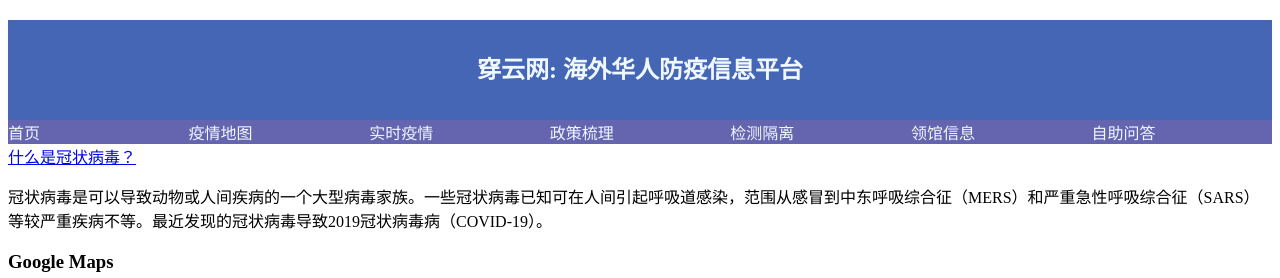
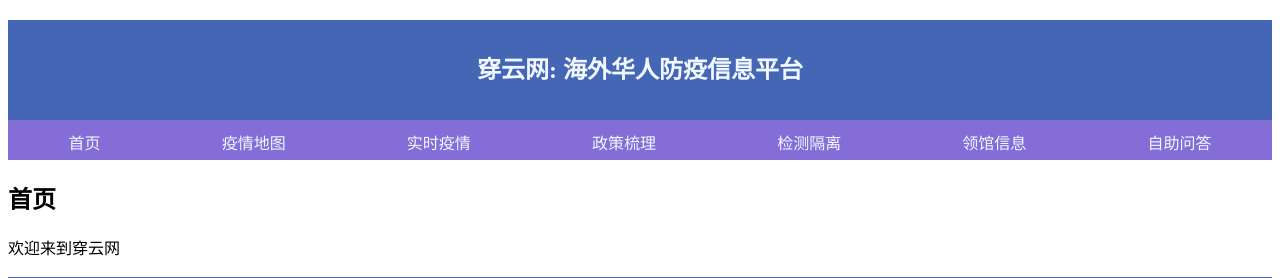
Before and after one commit to szilvias/chuanyunwang, a PHP site: page / in a window 1280 px wide. Shown: the top 278 px of the page. Run offline with PHP 8.4, Linux system fonts and the light colour scheme; some libraries are stand-ins or nearby versions.

Commit message:
the version0 of the website

```diff
--- a/index.html
+++ b/index.html
@@ -4,8 +4,10 @@
     <meta charset="utf-8">
     <meta name="author" content="Xiyue Sun">
     <meta name="description" content="海外华人防疫综合信息">
+    <script src="windows.js" defer></script>
+    <link rel="stylesheet" href="styles.css">
     <title>穿云网: 海外华人防疫信息平台</title>
-    <link rel="stylesheet" href="styles.css">
+
     <style>
       #map {
         width: 70%;
@@ -18,34 +20,60 @@
     <header class="header">
       <h2>穿云网: 海外华人防疫信息平台</h2>
     </header>
-    <div class="navibar">
-    <div class="homepage">首页</div>
-    <div class="map">疫情地图</div>
-    <div class="news">实时疫情</div>
-    <div class="policy">政策梳理</div>
-    <div class="test">检测隔离</div>
-    <div class="info">领馆信息</div>
-    <div class="qanda">自助问答</div>
+
+    <ul class="tabs">
+      <li data-tab-target="#homepage" class="tab">首页</li>
+      <li data-tab-target="#virusmap" class="tab">疫情地图</li>
+      <li data-tab-target="#news" class="tab">实时疫情</li>
+      <li data-tab-target="#policy" class="tab">政策梳理</li>
+      <li data-tab-target="#test" class="tab">检测隔离</li>
+      <li data-tab-target="#info" class="tab">领馆信息</li>
+      <li data-tab-target="#qanda" class="tab">自助问答</li>
+    </ul>
+
+    <div class="tab-content">
+      <div id="homepage" data-tab-content class="active">
+        <h2>首页</h2>
+        <p>欢迎来到穿云网</p>
       </div>
-
+      <div id="virusmap" data-tab-content>
+        <h2>疫情地图</h2>
+        <p>请选择国家或地区</p>
+      </div>
+      <div id="news" data-tab-content>
+        <h2>实时疫情</h2>
+        <p>选择地区查看当地疫情信息统计</p>
+      </div>
+      <div id="policy" data-tab-content>
+        <h2>政策梳理</h2>
+        <p>出入境隔离政策</p>
+      </div>
+      <div id="test" data-tab-content>
+        <h2>隔离检测</h2>
+        <p>查询新馆病毒检测点</p>
+      </div>
+      <div id="info" data-tab-content>
+        <h2>领馆信息</h2>
+        <p>查询使领馆信息</p>
+          <h3>Google Maps</h3>
+          <!--The div element for the map -->
+          <div id="map"></div>
+      </div>
+      <div id="qanda" data-tab-content>
+        <h2>自助问答</h2>
+        <p>关于新型冠状肺炎病毒的常见问题</p>
           <div class="questions">
-        <a href="#" class="sf-accordion__link">
+            <a href="#" class="wenti">
                   什么是冠状病毒？
             </a>
           </div>
           <div class="answer">
-        <p class="sf-accordion__summary">
+            <p class="huida">
               <div><p>冠状病毒是可以导致动物或人间疾病的一个大型病毒家族。一些冠状病毒已知可在人间引起呼吸道感染，范围从感冒到中东呼吸综合征（MERS）和严重急性呼吸综合征（SARS）等较严重疾病不等。最近发现的冠状病毒导致2019冠状病毒病（COVID-19）。</p></div>
             </p>
           </div>
-
-
-
-
-    <h3>Google Maps</h3>
-    <!--The div element for the map -->
-    <div id="map"></div>
-
+      </div>
+    </div>
 
 
     <footer class="footer">
@@ -63,8 +91,14 @@
   var marker = new google.maps.Marker({position: munich, map: map});
 }
     </script>
+
+    <div id="output"></div>
+
+
+
     <script async defer
       src="https://maps.googleapis.com/maps/api/js?key=AIzaSyDokzz6wMW6h1eTdJzCuvp8y98zV25LDN4&callback=initMap">
     </script>
+
   </body>
 </html>
--- a/styles.css
+++ b/styles.css
@@ -1,13 +1,4 @@
 
-.navibar {
-    display: flex;
-    background-color: rgb(100, 100, 175);
-    color: aliceblue;
-}
-
-.navibar > div {
-    flex: 1;
-}
 
 .header {
     width: 100%;
@@ -27,3 +18,31 @@
     line-height: 100px;
     color: aliceblue;
 }
+
+[data-tab-content] {
+    display: none;
+}
+
+.active[data-tab-content] {
+    display: block;
+}
+
+.tabs {
+    display: flex;
+    justify-content: space-around;
+    list-style: none;
+    margin: 0;
+    padding: 0;
+    background-color: rgb(132, 109, 214);
+    height: 40px;
+    color: aliceblue;
+}
+
+.tab {
+    cursor: pointer;
+    padding: 10px;
+}
+
+.tab:hover {
+    background-color: blueviolet;
+}
--- /dev/null
+++ b/windows.js
@@ -0,0 +1,19 @@
+function show(output) {
+    document.getElementById('output').innerHTML += '<p>' + output + '<p>';
+
+}
+
+show(location.href);
+
+const tabs = document.querySelectorAll('[data-tab-target]');
+const tabContents = document.querySelectorAll('[data-tab-content]')
+
+tabs.forEach(tab => {
+    tab.addEventListener('click', () =>{
+        const target = document.querySelector(tab.dataset.tabTarget)
+        tabContents.forEach(tabContent => {
+            tabContent.classList.remove('active')
+        })
+        target.classList.add('active')
+    })
+})
```
Lines whose indentation alone changed are shown as unchanged.
